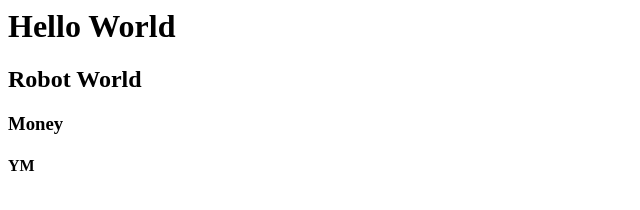
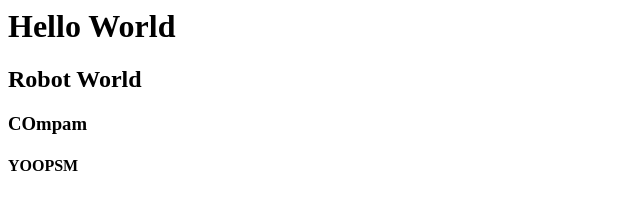
Before and after one commit to thami-coding/my_app, a plain HTML site: page index.html in a window 1280 px wide. Shown: the full height of the page, 0-640 px from the left. Drawn offline with Linux system fonts and the light colour scheme.

Commit message:
modified index.htm

```diff
--- a/index.html
+++ b/index.html
@@ -1,4 +1,4 @@
 <h1>Hello World</h1>
 <h2>Robot World</h2>
-<h3>Money</h3>
-<h4>YM</h4>
+<h3>COmpam</h3>
+<h4>YOOPSM</h4>
```
